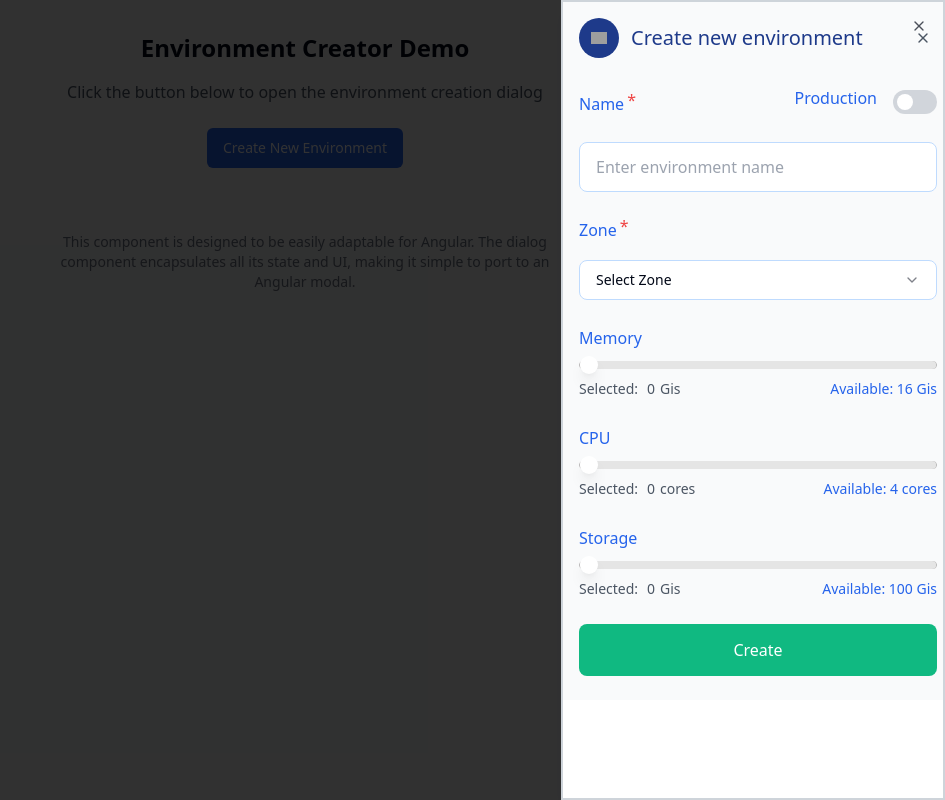
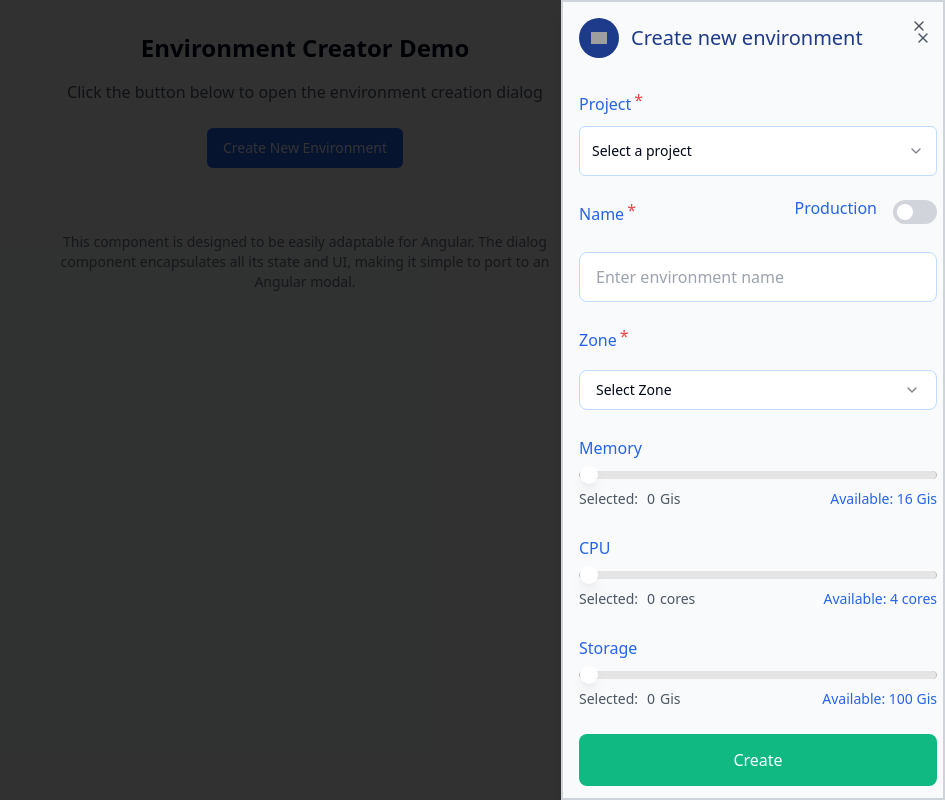
Before and after one commit to doorcloud/create-environment, a React (Vite) app: page / in a window 1280 px wide. Both pictures are taken after a click on the button "Create New Environment". Shown: the whole page, without its empty margins (335-1280 px from the left). Built offline with nearby package versions, Linux system fonts and the light colour scheme; grey boxes are pictures that could not be loaded.

Commit message:
Add project selection dropdown
Implement a dropdown for selecting a project within the environment creation form.

```diff
--- a/src/components/environment/CreateEnvironment.tsx
+++ b/src/components/environment/CreateEnvironment.tsx
@@ -7,10 +7,18 @@ import { ZoneSelect } from "./ZoneSelect";
 import { ResourceSlider } from "./ResourceSlider";
 import { Sheet, SheetContent } from "@/components/ui/sheet";
 import { ScrollArea } from "@/components/ui/scroll-area";
+import {
+  Select,
+  SelectContent,
+  SelectItem,
+  SelectTrigger,
+  SelectValue,
+} from "@/components/ui/select";
 
 interface EnvironmentFormData {
   name: string;
   zone: string;
+  projectId: string;
   memory: number;
   cpu: number;
   storage: number;
@@ -30,6 +38,7 @@ export const CreateEnvironment: React.FC<CreateEnvironmentProps> = ({
       defaultValues: {
         name: "",
         zone: "",
+        projectId: "",
         memory: 0,
         cpu: 0,
         storage: 0,
@@ -43,6 +52,13 @@ export const CreateEnvironment: React.FC<CreateEnvironmentProps> = ({
     onClose();
   };
 
+  // Mock projects data - in a real app, this would come from an API
+  const projects = [
+    { id: "1", name: "Project A" },
+    { id: "2", name: "Project B" },
+    { id: "3", name: "Project C" },
+  ];
+
   return (
     <Sheet open={isOpen} onOpenChange={(open) => !open && onClose()}>
       <SheetContent side="right" className="w-[480px] p-0 border-[rgba(206,212,218,1)] border-2">
@@ -54,6 +70,28 @@ export const CreateEnvironment: React.FC<CreateEnvironmentProps> = ({
               onSubmit={handleSubmit(onSubmit)}
               className="w-full max-w-[358px] mt-8 mx-auto"
             >
+              <div className="w-full mb-6">
+                <div className="flex gap-[3px] text-base font-normal whitespace-nowrap pt-0.5 pb-2.5">
+                  <span className="text-blue-600">Project</span>
+                  <span className="text-red-500 leading-none">*</span>
+                </div>
+                <Select
+                  value={watch("projectId")}
+                  onValueChange={(value) => setValue("projectId", value)}
+                >
+                  <SelectTrigger className="w-full h-[50px] bg-white border-blue-200">
+                    <SelectValue placeholder="Select a project" />
+                  </SelectTrigger>
+                  <SelectContent>
+                    {projects.map((project) => (
+                      <SelectItem key={project.id} value={project.id}>
+                        {project.name}
+                      </SelectItem>
+                    ))}
+                  </SelectContent>
+                </Select>
+              </div>
+
               <NameInput
                 value={watch("name")}
                 onChange={(value) => setValue("name", value)}
```
